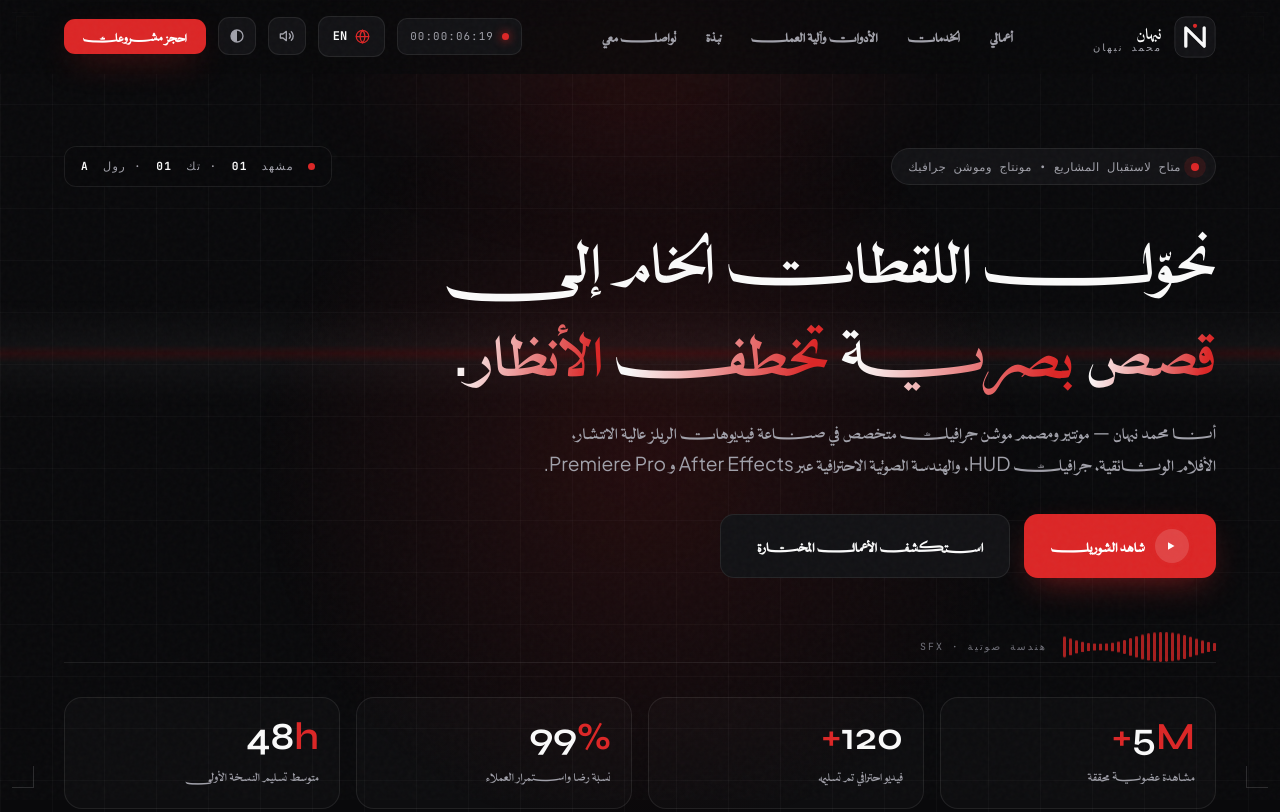
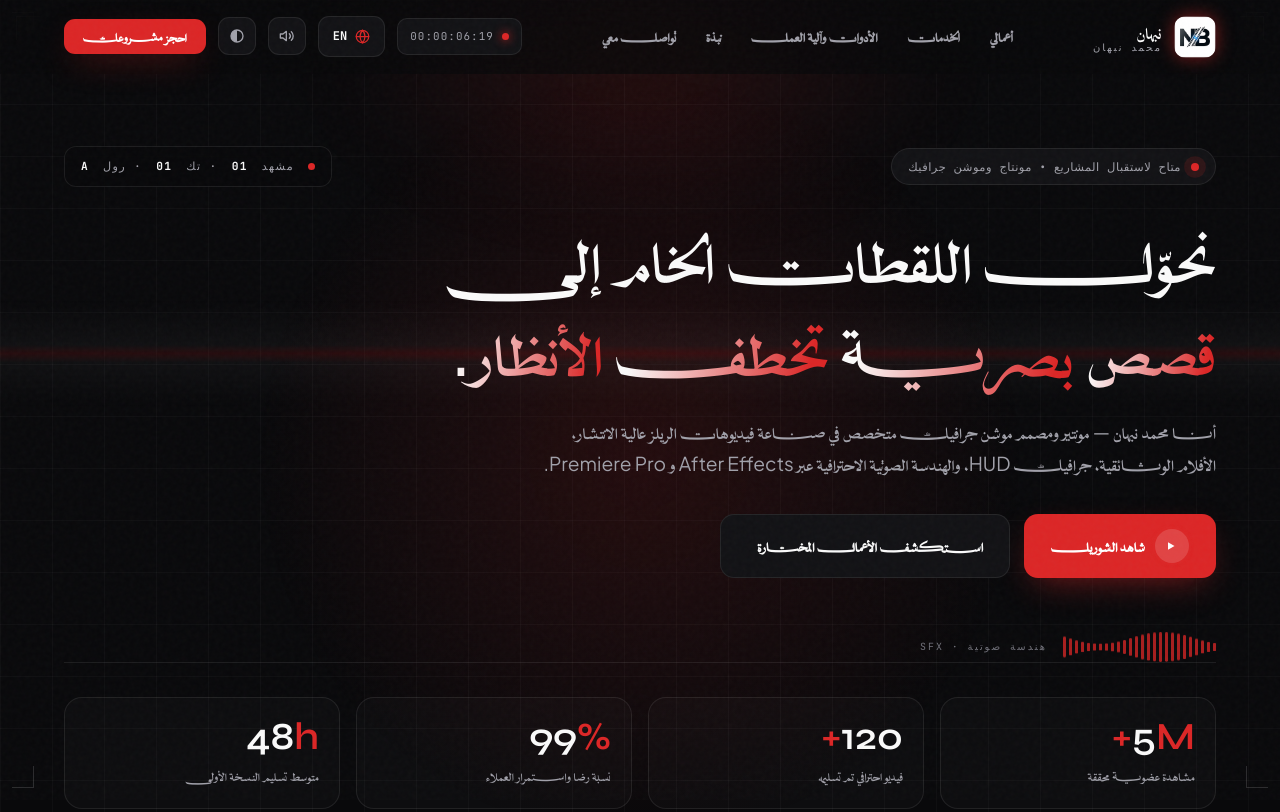
Before and after one commit to nabhanvideoeditor/nabhanvideoeditor.github.io, a plain HTML site: page index.html in a window 1280 px wide. Shown: the top 812 px of the page. Drawn offline with Linux system fonts and the light colour scheme.

Commit message:
Add Nabhan NB logo: transparent cutout, animated header badge + loader, OG image

```diff
--- a/css/style.css
+++ b/css/style.css
@@ -224,7 +224,31 @@ input, textarea, select { font: inherit; }
 }
 
 .brand { display: flex; align-items: center; gap: 12px; }
-.brand-logo { width: 42px; height: 42px; border-radius: 12px; display: block; }
+.brand-logo-wrap { position: relative; display: block; width: 42px; height: 42px; flex-shrink: 0; animation: logo-glow 4.4s ease-in-out infinite; }
+.brand-logo { width: 42px; height: 42px; border-radius: 12px; display: block; transition: transform .35s cubic-bezier(.2,.8,.2,1); }
+.brand:hover .brand-logo { transform: translateY(-2px) scale(1.07); }
+.brand-logo-shine {
+  position: absolute; inset: 0; border-radius: 12px; pointer-events: none;
+  background: linear-gradient(115deg, transparent 30%, rgba(255,255,255,.7) 50%, transparent 70%);
+  background-size: 280% 280%;
+  -webkit-mask-image: url("../assets/img/logo-badge.png");
+  mask-image: url("../assets/img/logo-badge.png");
+  -webkit-mask-size: contain; mask-size: contain;
+  -webkit-mask-repeat: no-repeat; mask-repeat: no-repeat;
+  -webkit-mask-position: center; mask-position: center;
+  mix-blend-mode: screen;
+  animation: logo-shine 4.4s ease-in-out infinite;
+}
+@keyframes logo-shine {
+  0% { background-position: 135% 0; opacity: 0; }
+  20% { opacity: 1; }
+  60% { background-position: -35% 0; opacity: 1; }
+  100% { background-position: -35% 0; opacity: 0; }
+}
+@keyframes logo-glow {
+  0%, 100% { filter: drop-shadow(0 0 0 color-mix(in srgb, var(--accent) 0%, transparent)); }
+  50% { filter: drop-shadow(0 0 9px color-mix(in srgb, var(--accent) 55%, transparent)); }
+}
 .brand-text { display: flex; flex-direction: column; line-height: 1.15; }
 .brand-name { font-family: var(--font-display); font-weight: 700; font-size: 1.2rem; letter-spacing: 0.06em; }
 html[lang="ar"] .brand-name { font-family: var(--font-body); letter-spacing: 0; }
@@ -794,6 +818,9 @@ html[lang="ar"] .form-success h3 { font-weight: 600; }
 .loader { position: fixed; inset: 0; z-index: 100; background: var(--bg); display: flex; flex-direction: column; align-items: center; justify-content: center; gap: 20px; transition: opacity .55s ease, visibility .55s; }
 .loader.is-done { opacity: 0; visibility: hidden; }
 .loader-clap { width: 64px; height: 40px; position: relative; }
+.loader-logo { width: 88px; height: 88px; border-radius: 22px; animation: loader-logo-in .9s cubic-bezier(.2,.8,.2,1) both, loader-logo-float 3.4s ease-in-out .9s infinite; }
+@keyframes loader-logo-in { from { opacity: 0; transform: scale(.7) translateY(12px); } to { opacity: 1; transform: none; } }
+@keyframes loader-logo-float { 0%, 100% { transform: translateY(0); } 50% { transform: translateY(-6px); } }
 .loader-clap::before { content: ""; position: absolute; inset: 0; background: var(--surface); border: 1px solid var(--line-strong); border-radius: 8px; }
 .loader-clap::after { content: ""; position: absolute; top: -9px; inset-inline-start: 0; height: 10px; width: 100%; background: repeating-linear-gradient(90deg, var(--accent) 0 12px, var(--surface-2) 12px 24px); border-radius: 3px; transform-origin: inset-inline-start bottom; animation: clap 1.1s ease-in-out infinite; }
 @keyframes clap { 0%, 100% { transform: rotate(0); } 50% { transform: rotate(-9deg); } }
--- a/index.html
+++ b/index.html
@@ -20,7 +20,7 @@
   <meta property="og:type" content="website">
   <meta property="og:title" content="نبهان | فيديو إيديتور">
   <meta property="og:description" content="نبهان — فيديو إيديتور ومصمم موشن جرافيك: ريلز عالية الانتشار، أفلام وثائقية، جرافيك HUD، وهندسة صوتية احترافية.">
-  <meta property="og:image" content="assets/img/hero-poster.svg">
+  <meta property="og:image" content="https://nabhanvideoeditor.github.io/assets/img/og-image.png">
   <meta name="twitter:card" content="summary_large_image">
   <link rel="canonical" href="https://nabhanvideoeditor.github.io/">
 
@@ -51,7 +51,8 @@
   <link rel="preconnect" href="https://fonts.gstatic.com" crossorigin>
   <link href="https://fonts.googleapis.com/css2?family=Cairo:wght@400;600;700;800;900&family=Tajawal:wght@400;500;700;800&family=JetBrains+Mono:wght@400;500;700&family=Plus+Jakarta+Sans:wght@400;500;600;700&family=Syne:wght@600;700;800&display=swap" rel="stylesheet">
 
-  <link rel="icon" type="image/svg+xml" href="assets/img/logo.svg">
+  <link rel="icon" type="image/png" href="assets/img/logo-badge.png">
+  <link rel="apple-touch-icon" href="assets/img/logo-badge.png">
   <link rel="stylesheet" href="css/style.css">
   <noscript><style>.loader{display:none}</style></noscript>
 </head>
@@ -59,7 +60,7 @@
 
   <!-- شاشة البداية -->
   <div class="loader" id="loader" aria-hidden="true">
-    <div class="loader-clap"></div>
+    <img class="loader-logo" src="assets/img/logo-badge.png" alt="Nabhan" width="88" height="88">
     <div class="loader-title">NABHAN &bull; VIDEO EDITOR</div>
     <div class="loader-bar"><span></span></div>
   </div>
--- a/js/main.js
+++ b/js/main.js
@@ -161,7 +161,10 @@
     var html = ''
       + '<div class="header-inner">'
       +   '<a class="brand" href="#top" aria-label="' + esc(brand) + '">'
-      +     '<img class="brand-logo" src="assets/img/logo.svg" alt="' + esc(brand) + ' logo" width="42" height="42">'
+      +     '<span class="brand-logo-wrap">'
+      +       '<img class="brand-logo" src="assets/img/logo-badge.png" alt="' + esc(brand) + ' logo" width="42" height="42">'
+      +       '<span class="brand-logo-shine" aria-hidden="true"></span>'
+      +     '</span>'
       +     '<span class="brand-text">'
       +       '<span class="brand-name">' + esc(brand) + '</span>'
       +       '<span class="brand-sub">' + esc(owner) + '</span>'
```
Also changed, not shown: admin.html (+1 -1 lines), assets/img/logo-badge-256.png (added), assets/img/logo-badge.png (added), assets/img/logo-lockup.png (added), assets/img/logo-mark.png (added), assets/img/og-image.png (added), 1 other file.
